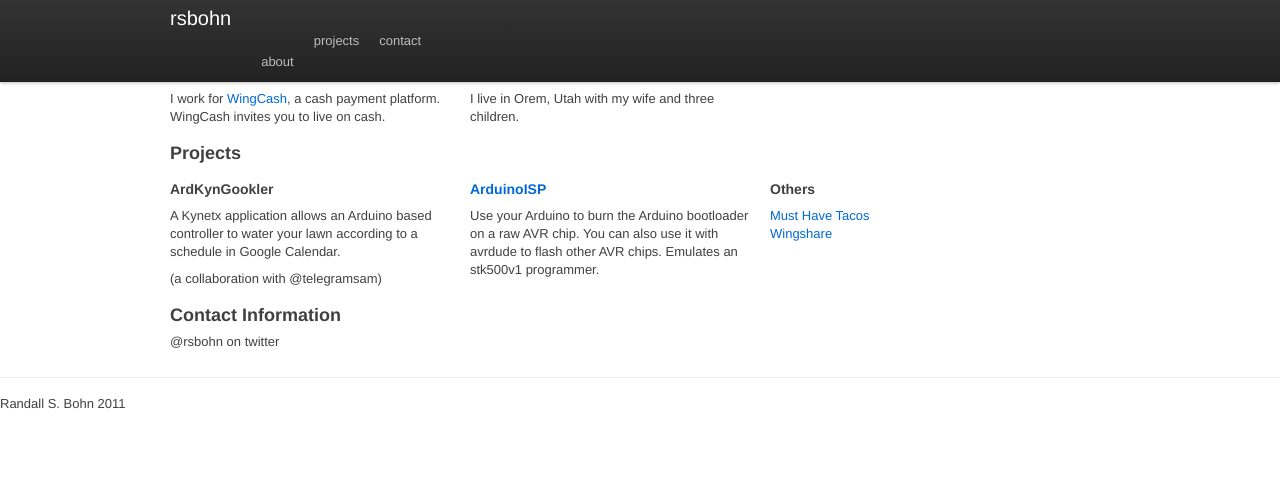
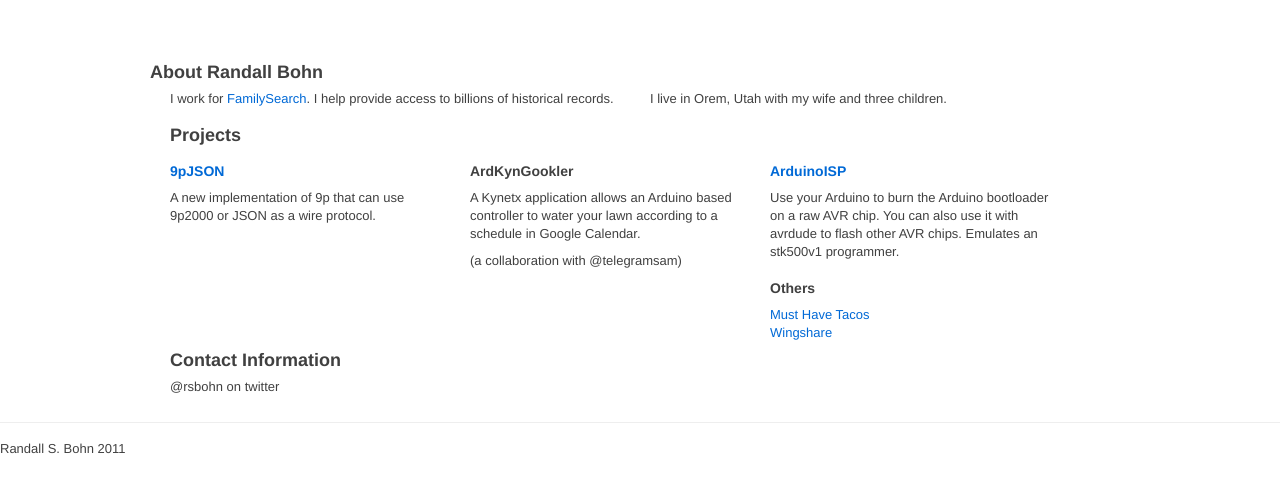
Before and after one commit to rsbohn/rsbohn.github.com, a plain HTML site: page index.html in a window 1280 px wide. Drawn offline with Linux system fonts and the light colour scheme.

Commit message:
clean up page, update for FamilySearch, 9pJSON

```diff
--- a/index.html
+++ b/index.html
@@ -3,29 +3,17 @@
 <title>Randall S. Bohn</title>
 <link rel="stylesheet" href="bootstrap.min.css">
 </head>
+
 <body>
-<div class="topbar" data-scrollspy="scrollspy">
-<div class="topbar-inner">
-<div class="container">
-<a class="brand" href="#">rsbohn<a>
-<ul class="nav">
-<li><a href="#about">about</a>
-<li><a href="#projects">projects</a>
-<li><a href="#contact">contact</a>
-</ul>
-</div>
-</div>
-</div>
-
 <section id="about">
 <div class="container">
 <div class="row"><br/><br/><br/></div>
 <div class="row">
 <h3>About Randall Bohn</h3>
-<div class="span5">I work for <a href="https://wingcash.com">WingCash</a>,
-a cash payment platform. WingCash invites you to live on cash.
+<div class="span8">I work for <a href="https://familysearch.org">FamilySearch</a>.
+I help provide access to billions of historical records.
 </div>
-<div class="span5">
+<div class="span8">
 <p>I live in Orem, Utah with my wife and three children.</p>
 </div>
 </div>
@@ -35,6 +23,11 @@ a cash payment platform. WingCash invites you to live on cash.
 <div class="container">
 <h3>Projects</h3>
 <div class="row">
+<div class="span5">
+<h5><a href="https://github.com/rsbohn/9pJSON">9pJSON</a></h5>
+<p>A new implementation of 9p that can use 9p2000 or JSON as
+a wire protocol.</p>
+</div>
 <div class="span5">
 <h5>ArdKynGookler</h5>
 <p>A Kynetx application allows an Arduino based controller
```
